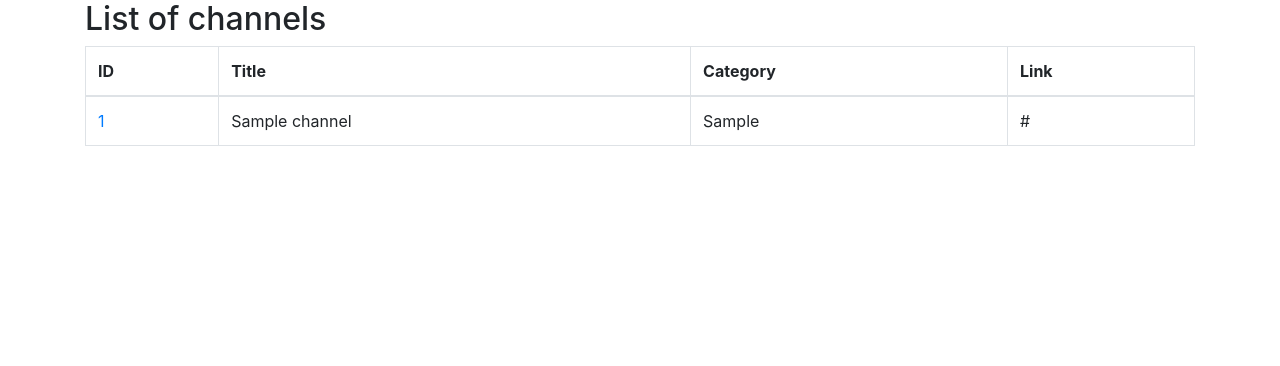
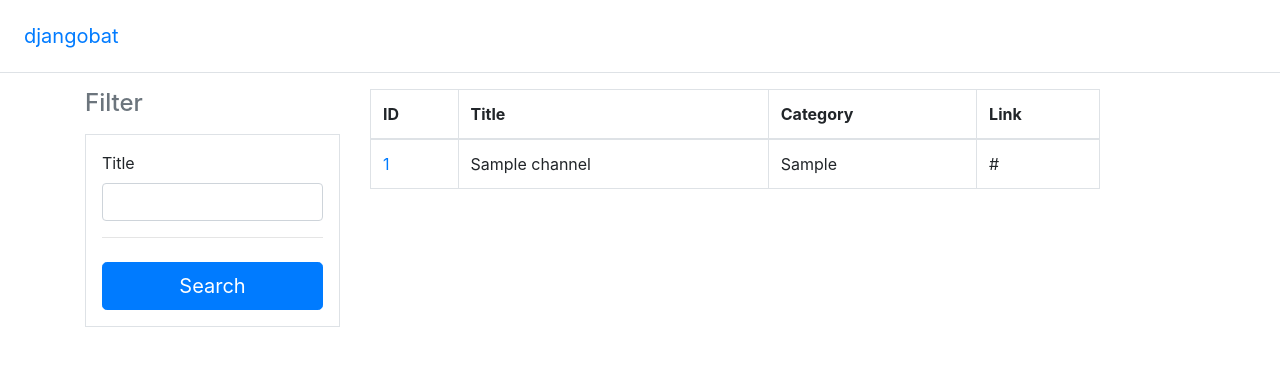
Before and after one commit to quang-ng/feeds-reader, a Django app: template feeds/feeds_reader_app/templates/feeds_reader_app/index.html in a window 1280 px wide. Shown: the top 366 px of the page. Run offline with Django 3.2, Linux system fonts and the light colour scheme; the template is opened without the code that fills it: values that come from a table or form of the project are taken from there, others are empty; tables that the repository leaves empty hold one stand-in row (values such as "Sample post"); some libraries are stand-ins or nearby versions.

Commit message:
add filter by title

```diff
--- a/feeds/feeds/settings.py
+++ b/feeds/feeds/settings.py
@@ -38,6 +38,8 @@ INSTALLED_APPS = [
     'django.contrib.sessions',
     'django.contrib.messages',
     'django.contrib.staticfiles',
+    "django_filters",
+    'widget_tweaks',
 ]
 
 MIDDLEWARE = [
--- a/feeds/feeds_reader_app/templates/base.html
+++ b/feeds/feeds_reader_app/templates/base.html
@@ -1,35 +1,22 @@
 <!doctype html>
 <html lang="en">
-
 <head>
-  <!-- Required meta tags -->
-  <meta charset="utf-8">
-  <meta name="viewport" content="width=device-width, initial-scale=1, shrink-to-fit=no">
-
-  <!-- Bootstrap CSS -->
-  <link rel="stylesheet" href="https://stackpath.bootstrapcdn.com/bootstrap/4.3.1/css/bootstrap.min.css"
-    integrity="sha384-ggOyR0iXCbMQv3Xipma34MD+dH/1fQ784/j6cY/iJTQUOhcWr7x9JvoRxT2MZw1T" crossorigin="anonymous">
-
-  <title>Django feed reader</title>
+    <meta charset="utf-8">
+    <meta name="viewport" content="width=device-width, initial-scale=1, shrink-to-fit=no">
+    <title>{% block title %}{% endblock title %}</title>
+    <!-- Bootstrap core CSS -->
+    <link rel="stylesheet" href="https://maxcdn.bootstrapcdn.com/bootstrap/4.0.0/css/bootstrap.min.css"\
+      integrity="sha384-Gn5384xqQ1aoWXA+058RXPxPg6fy4IWvTNh0E263XmFcJlSAwiGgFAW/dAiS6JXm" crossorigin="anonymous">
 </head>
-
 <body>
-  <script src="//ajax.googleapis.com/ajax/libs/jquery/1.9.1/jquery.min.js"></script>
-  <script src="https://cdnjs.cloudflare.com/ajax/libs/popper.js/1.14.7/umd/popper.min.js"
-    integrity="sha384-UO2eT0CpHqdSJQ6hJty5KVphtPhzWj9WO1clHTMGa3JDZwrnQq4sF86dIHNDz0W1"
-    crossorigin="anonymous"></script>
-  <script src="https://stackpath.bootstrapcdn.com/bootstrap/4.3.1/js/bootstrap.min.js"
-    integrity="sha384-JjSmVgyd0p3pXB1rRibZUAYoIIy6OrQ6VrjIEaFf/nJGzIxFDsf4x0xIM+B07jRM"
-    crossorigin="anonymous"></script>
-
-
-    <link rel="stylesheet" href="//code.jquery.com/ui/1.12.1/themes/base/jquery-ui.css">
-    <script src="https://code.jquery.com/ui/1.12.1/jquery-ui.js"></script>
-
-
-  <div class="container">
-      {% block content %}{% endblock %}
-  </div>
+    <header>
+        <div class="d-flex flex-column flex-md-row align-items-center p-3 px-md-4 mb-3 bg-white border-bottom box-shadow">
+            <a href="/feeds" class="navbar-brand my-0 mr-md-auto font-weight-normal">djangobat</a>
+        </div>
+    </header>
+    <div class="container">
+        {% block content %}
+        {% endblock content %}
+    </div>
 </body>
-
 </html>
--- a/feeds/feeds_reader_app/templates/feeds_reader_app/index.html
+++ b/feeds/feeds_reader_app/templates/feeds_reader_app/index.html
@@ -1,9 +1,25 @@
 {% extends 'base.html' %}
+{% block title %}
+List of channels
+{% endblock title %}
 
 {% block content %}
-<h2>
-    List of channels
-</h2>
+<div class="row">
+    <div class="col-md-3">
+        <h4 class="d-flex justify-content-between align-items-center mb-3">
+            <span class="text-muted">Filter</span>
+        </h4>
+        {% load widget_tweaks %}
+        <form method="get" class="border p-3">
+            <div class="mb-3">
+                <label for="">Title</label>
+                {% render_field channel_form.title class="form-control" %}
+            </div>
+            <hr class="mb-4">
+            <button class="btn btn-primary btn-lg btn-block" type="submit">Search</button>
+        </form>
+    </div>
+    <div class="col-md-8">
         <table class="table table-hover table-bordered">
             <thead>
                 <tr>
@@ -31,24 +47,45 @@
         <nav aria-label="Page navigation example">
         <ul class="pagination">
             {% if channels.has_previous %}
+
+
+                {% if 'title' in request.get_full_path %}
+                    <li class="page-item"><a class="page-link" href="?{{ request.get_full_path }}&page={{ channels.previous_page_number }}">&laquo;</a></li>
+                {% else %}
                     <li class="page-item"><a class="page-link" href="?page={{ channels.previous_page_number }}">&laquo;</a></li>
+                {% endif %}
+
             {% else %}
                 <li class="disabled"><span class="page-link">&laquo;</span></li>
             {% endif %}
             {% for i in channels.paginator.page_range %}
             {% if channels.number == i %}
-    <li class="active page-item"><span class="page-link" >{{ i }} <span class="sr-only">(current)</span></span></li>
+                <li class="active page-item">
+                    <span class="page-link" >{{ i }} <span class="sr-only">(current)</span></span>
+                </li>
+            {% else %}
+
+
+                {% if 'title' in request.get_full_path %}
+                    <li class="page-item"><a class="page-link" href="{{ request.get_full_path }}&page={{ i }}">{{ i }}</a></li>
                 {% else %}
                     <li class="page-item"><a class="page-link" href="?page={{ i }}">{{ i }}</a></li>
                 {% endif %}
+
+            {% endif %}
             {% endfor %}
             {% if channels.has_next %}
+                {% if 'title' in request.get_full_path %}
+                    <li class="page-item"><a class="page-link" href="?{{ request.get_full_path }}&page={{ channels.next_page_number }}">&raquo;</a></li>
+                {% else %}
                     <li class="page-item"><a class="page-link" href="?page={{ channels.next_page_number }}">&raquo;</a></li>
+                {% endif %}
             {% else %}
                 <li class="disabled"><span class="page-link">&raquo;</span></li>
             {% endif %}
         </ul>
         </nav>
+    </div>
 {% endif %}
 
 {% endblock %}
```
Also changed, not shown: feeds/feeds_reader_app/filters.py (added, +10 -0 lines), feeds/feeds_reader_app/views.py (+17 -5 lines). Lines whose indentation alone changed are shown as unchanged.
